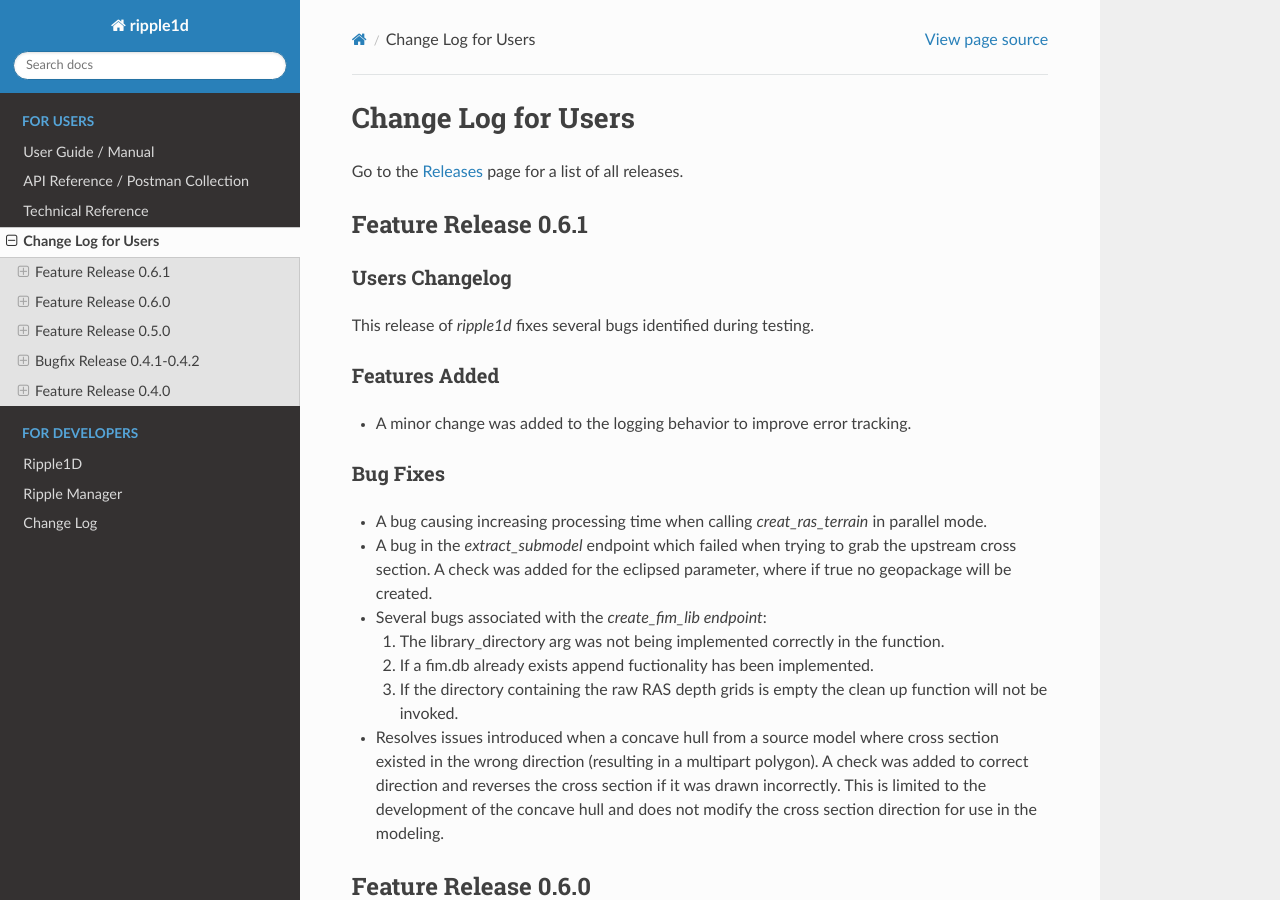
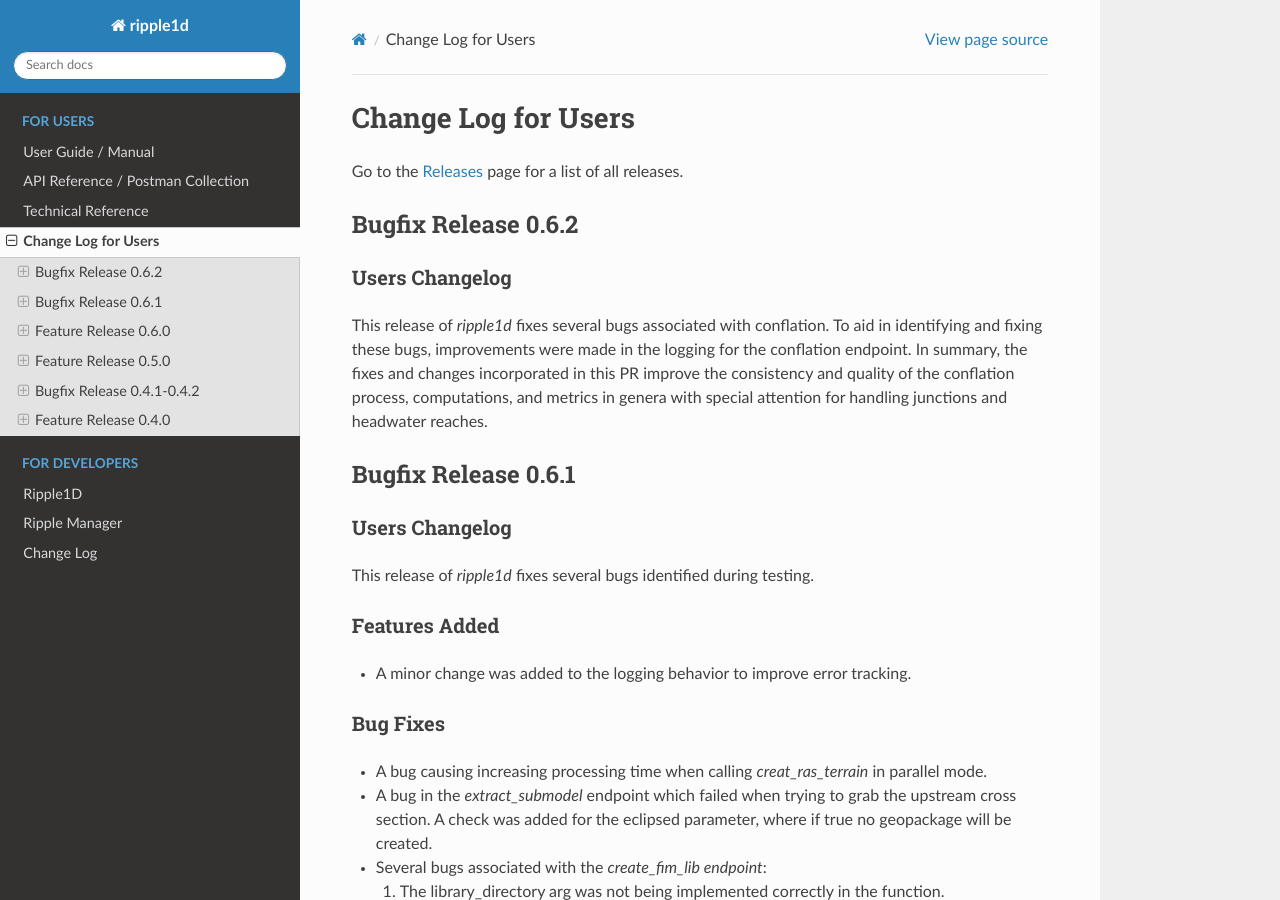
Before and after one commit to Dewberry/ripple1d, a Sphinx documentation site: the page built from docs/users_change_log.rst, in a window 1280 px wide and 900 px high. Built offline with Sphinx 7.4.7 and the Read the Docs theme 2.0.0, drawn with Linux system fonts in a browser that asks for light colours; pages that are not in the unit, such as notebooks, are missing from menus.

Commit message:
update users changelog

```diff
--- a/docs/users_change_log.rst
+++ b/docs/users_change_log.rst
@@ -3,7 +3,15 @@
 
 Go to the `Releases <https://github.com/Dewberry/ripple1d/releases.html>`_  page for a list of all releases.
 
-Feature Release 0.6.1
+Bugfix Release 0.6.2
+~~~~~~~~~~~~~~~~~~~~~
+
+Users Changelog
+----------------
+This release of `ripple1d` fixes several bugs associated with conflation. To aid in identifying and fixing these bugs, improvements were made in the logging for the conflation endpoint. In summary, the fixes and changes incorporated in this PR improve the consistency and quality of the conflation process, computations, and metrics in genera with special attention for handling junctions and headwater reaches.
+
+
+Bugfix Release 0.6.1
 ~~~~~~~~~~~~~~~~~~~~~
 
 Users Changelog
```
